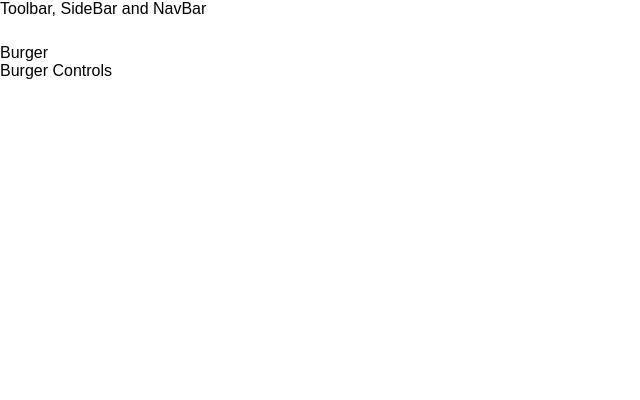
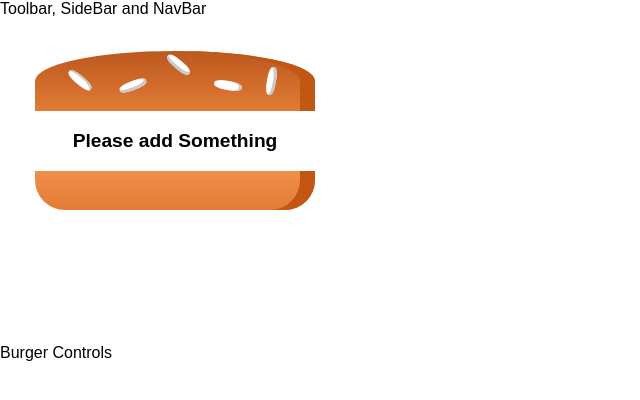
Before and after one commit to gmaharsh/Burger-Builder, a React app in the folder app/: page / in a window 1280 px wide. Shown: the top 400 px of the page, without its empty margins (0-640 px from the left). Built offline with nearby package versions, Linux system fonts and the light colour scheme.

Commit message:
Added Dynamic Sums of Ingredients

```diff
--- a/app/package.json
+++ b/app/package.json
@@ -31,6 +31,8 @@
     "postcss-flexbugs-fixes": "3.2.0",
     "postcss-loader": "2.0.8",
     "promise": "8.0.1",
+    "prop-types": "^15.7.2",
+    "props-type": "^1.0.1",
     "raf": "3.4.0",
     "react": "^16.13.1",
     "react-dev-utils": "^5.0.2",
--- /dev/null
+++ b/app/src/components/Burger/Burger.css
@@ -0,0 +1,23 @@
+.Burger{
+    width: 100%;
+    margin: 10;
+    height: 250px;
+    overflow: scroll;
+    text-align: center;
+    font-weight: 700;
+    font-size: 1.2rem;
+}
+
+@media( min-width: 1000px) and (min-height : 700px){
+    .Burger{
+        width: 700px;
+        height: 600px;
+    }
+}
+
+@media( min-width: 500px) and (min-height : 400px){
+    .Burger{
+        width: 350px;
+        height: 300px;
+    }
+}
--- /dev/null
+++ b/app/src/components/Burger/Burger.js
@@ -0,0 +1,29 @@
+import React from 'react';
+import BurgerIngredients from './BurgerIngredients/BurgerIngredients';
+import classes from './Burger.css';
+
+const Burger = ( props ) => {
+
+    let transformedIngridents = Object.keys(props.ingridents)
+        .map(igKey => {
+            return [...Array(props.ingridents[igKey])].map((_, i) => {
+                return <BurgerIngredients key={igKey + 1 } type={igKey} />;
+            })
+        }).reduce((arr, el) => {
+            return arr.concat(el)
+        }, []);
+
+    if(transformedIngridents.length === 0){
+        transformedIngridents = <p>Please add Something</p>;
+    }
+
+    return(
+        <div className={classes.Burger}>
+            <BurgerIngredients type="bread-top" />
+            {transformedIngridents}
+            <BurgerIngredients type="bread-bottom" />
+        </div>
+    )
+}
+
+export default Burger;
--- /dev/null
+++ b/app/src/components/Burger/BurgerIngredients/BurgerIngredients.css
@@ -0,0 +1,113 @@
+.BreadBottom {
+    height: 13%;
+    width: 80%;
+    background: linear-gradient(#F08E4A, #e27b36);
+    border-radius: 0 0 30px 30px;
+    box-shadow: inset -15px 0 #c15711;
+    margin: 2% auto;
+}
+
+.BreadTop {
+    height: 20%;
+    width: 80%;
+    background: linear-gradient(#bc581e, #e27b36);
+    border-radius: 50% 50% 0 0;
+    box-shadow: inset -15px 0 #c15711;
+    margin: 2% auto;
+    position: relative;
+}
+
+.Seeds1 {
+    width: 10%;
+    height: 15%;
+    position: absolute;
+    background-color: white;
+    left: 30%;
+    top: 50%;
+    border-radius: 40%;
+    transform: rotate(-20deg);
+    box-shadow: inset -2px -3px #c9c9c9;
+}
+
+.Seeds1:after {
+    content: "";
+    width: 100%;
+    height: 100%;
+    position: absolute;
+    background-color: white;
+    left: -170%;
+    top: -260%;
+    border-radius: 40%;
+    transform: rotate(60deg);
+    box-shadow: inset -1px 2px #c9c9c9;
+  }
+
+.Seeds1:before {
+    content: "";
+    width: 100%;
+    height: 100%;
+    position: absolute;
+    background-color: white;
+    left: 180%;
+    top: -50%;
+    border-radius: 40%;
+    transform: rotate(60deg);
+    box-shadow: inset -1px -3px #c9c9c9;
+  }
+
+  .Seeds2 {
+    width: 10%;
+    height: 15%;
+    position: absolute;
+    background-color: white;
+    left: 64%;
+    top: 50%;
+    border-radius: 40%;
+    transform: rotate(10deg);
+    box-shadow: inset -3px 0 #c9c9c9;
+  }
+
+  .Seeds2:before {
+    content: "";
+    width: 100%;
+    height: 100%;
+    position: absolute;
+    background-color: white;
+    left: 150%;
+    top: -130%;
+    border-radius: 40%;
+    transform: rotate(90deg);
+    box-shadow: inset 1px 3px #c9c9c9;
+  }
+
+
+.Meat {
+    width: 80%;
+    height: 8%;
+    background: linear-gradient(#7f3608, #702e05);
+    margin: 2% auto;
+    border-radius: 15px;
+}
+
+.Cheese {
+    width: 90%;
+    height: 4.5%;
+    margin: 2% auto;
+    background: linear-gradient(#f4d004, #d6bb22);
+    border-radius: 20px;
+}
+
+.Salad {
+    width: 85%;
+    height: 7%;
+    margin: 2% auto;
+    background: linear-gradient(#228c1d, #91ce50);
+    border-radius: 20px;
+}
+
+.Bacon {
+    width: 80%;
+    height: 3%;
+    background: linear-gradient(#bf3813, #c45e38);
+    margin: 2% auto;
+}
--- /dev/null
+++ b/app/src/components/Burger/BurgerIngredients/BurgerIngredients.js
@@ -0,0 +1,46 @@
+import React, {Component} from 'react';
+import PropTypes from 'prop-types';
+import classes from './BurgerIngredients.css';
+
+class BurgerIngredients extends Component{
+    render(){
+        let ingredients  =  null;
+
+        switch(this.props.type){
+            case('bread-bottom'):
+                ingredients = <div className={classes.BreadBottom}></div>
+                break;
+            case('bread-top'):
+                ingredients = (
+                    <div className={classes.BreadTop}>
+                        <div className={classes.Seeds1}></div>
+                        <div className={classes.Seeds2}></div>
+                    </div>
+                )
+                break;
+            case('meat'):
+                ingredients = <div className={classes.Meat}></div>
+                break;
+            case('salad'):
+                ingredients = <div className={classes.Salad}></div>
+                break;
+            case('bacon'):
+                ingredients= <div className={classes.Bacon}></div>
+                break;
+            case('cheese'):
+                ingredients  = <div className={classes.Cheese}></div>
+                break;
+
+            default:
+                ingredients = null;
+        }
+
+        return ingredients;
+    }
+};
+
+BurgerIngredients.propTypes = {
+    type : PropTypes.string.isRequired
+};
+
+export default BurgerIngredients;
--- a/app/src/containers/BurgerBuilder/BurgerBuilder.js
+++ b/app/src/containers/BurgerBuilder/BurgerBuilder.js
@@ -1,11 +1,22 @@
 import React, {Component} from 'react';
 import Aux from '../../hoc/Aux';
+import Burger from '../../components/Burger/Burger';
 
 class BurgerBuilder extends Component{
+
+    state= {
+        ingridents : {
+            salad : 0,
+            bacon: 0,
+            cheese: 0,
+            meat:0
+        }
+    }
+
     render(){
         return(
             <Aux>
-                <div>Burger</div>
+                <Burger ingridents={this.state.ingridents} />
                 <div>Burger Controls</div>
             </Aux>
         )
```
Also changed, not shown: 1 other file (tests, documents, lock files or other folders).
